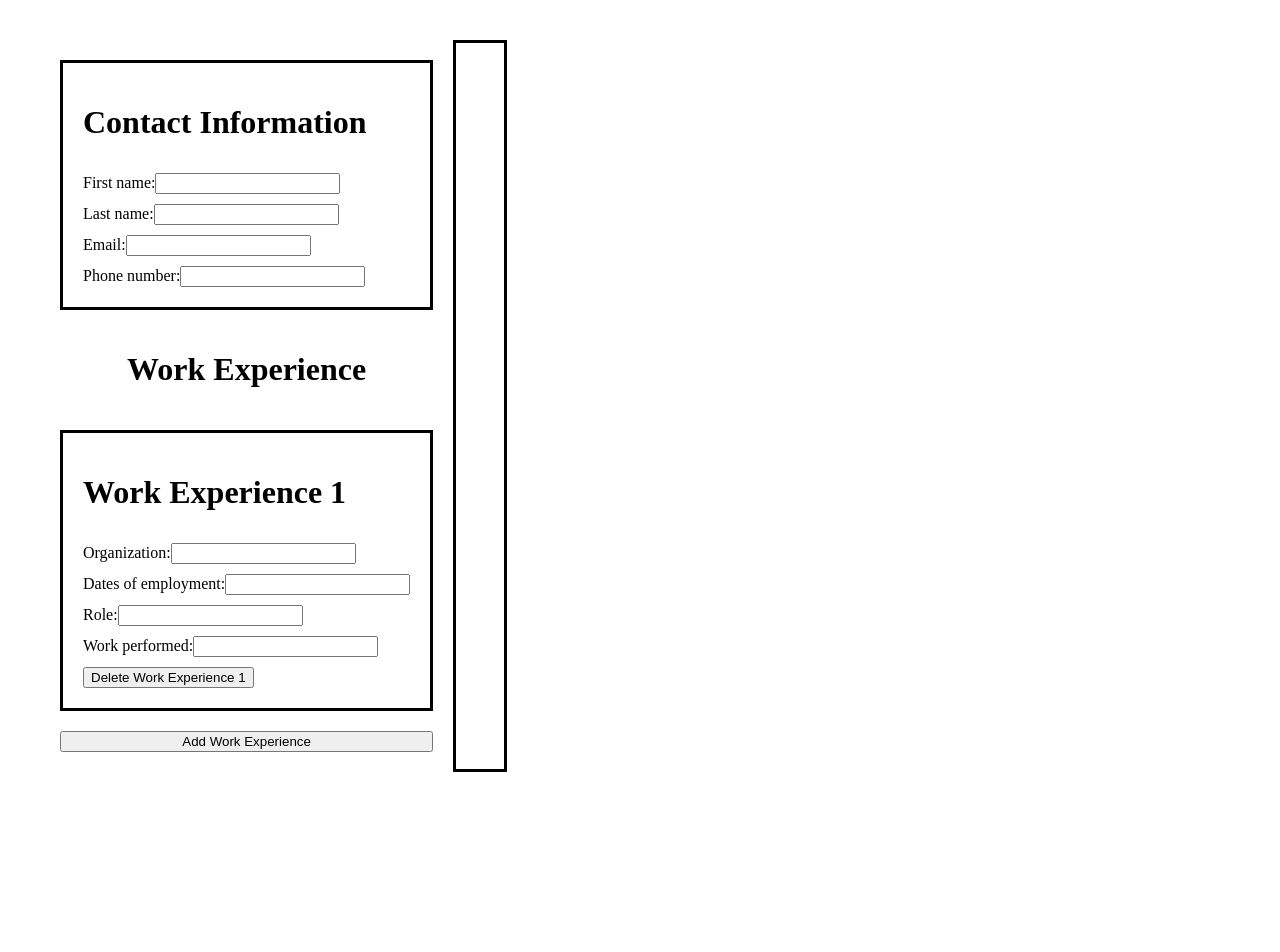
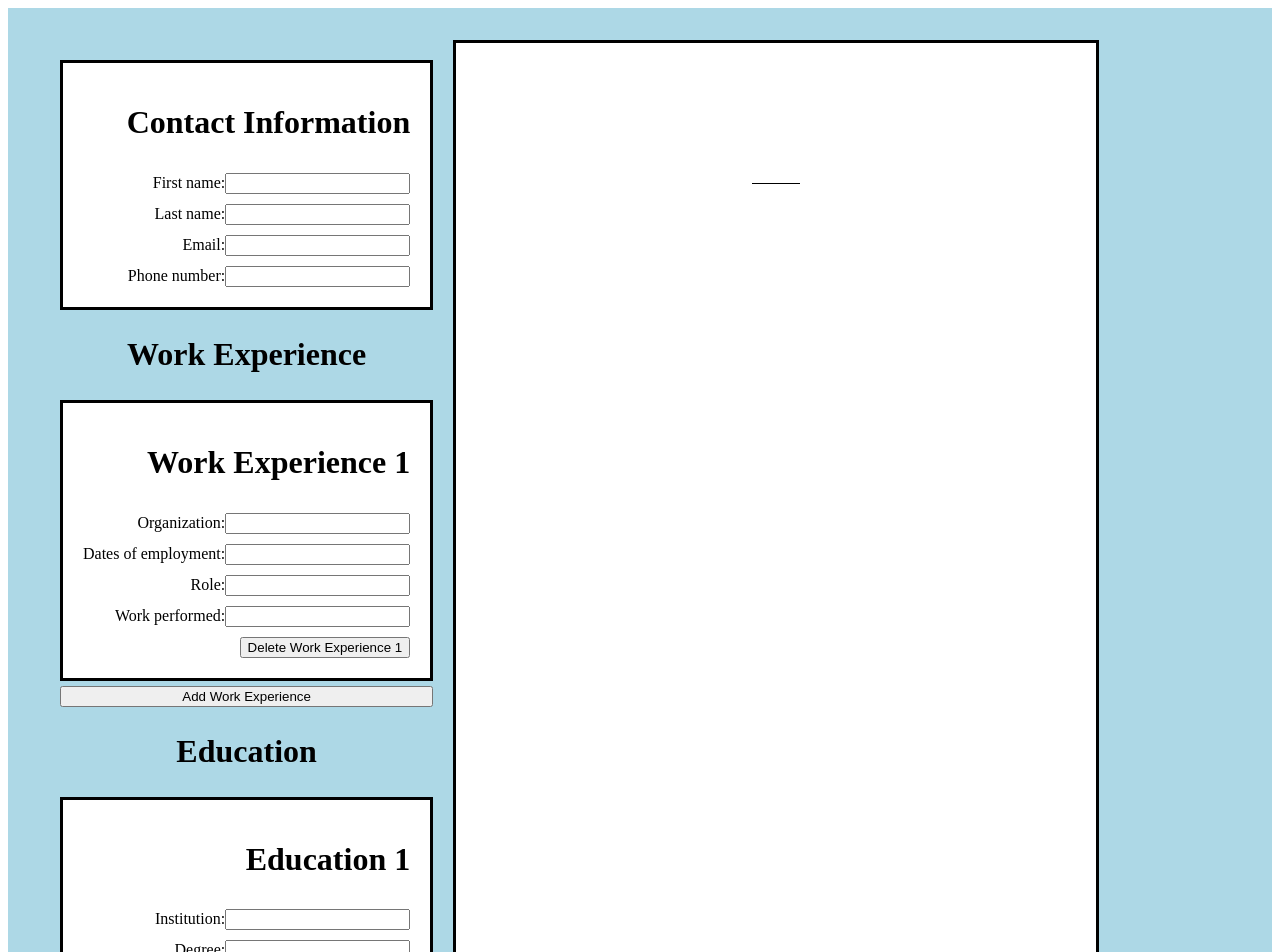
Before and after one commit to PeterHellmuth/cv-application, a React (Vite) app: page / in a window 1280 px wide. Shown: the top 952 px of the page. Before the commit the page ends 812 px from the top, so only its background shows below. Built offline with nearby package versions, Linux system fonts and the light colour scheme.

Commit message:
Copy functionality for education section, add CSS

```diff
--- a/src/App.jsx
+++ b/src/App.jsx
@@ -7,7 +7,6 @@ import CVResult from './Components/CVResult'
 import './App.css'
 
 function App() {
-  console.log("rendered");
   const [firstName, setFirstName] = useState('')
   const [lastName, setLastName] = useState('')
   const [email, setEmail] = useState('')
@@ -20,37 +19,62 @@ function App() {
   {label:"Phone number:", value:phone, setValue:setPhone}]
 
 
+  const emptyWorkExperiencePropSet = [  {label: "Organization:", value: ''},
+{label:"Dates of employment:", value:''},
+{label:"Role:", value:''},
+{label:"Work performed:", value:''},
+{label: "Deleted", value: false}]
+
   const workExperienceName = "Work Experience";
-  const [workExperiencePropSets, setWorkExperiencePropSets] = useState([[  {label: "Organization:", value: ''},
-  {label:"Dates of employment:", value:''},
-  {label:"Role:", value:''},
-  {label:"Work performed:", value:''},
-{label: "Deleted", value: false}]]);
+  const [workExperiencePropSets, setWorkExperiencePropSets] = useState([emptyWorkExperiencePropSet]);
 
 function setWorkExperiencePropValue(index, value, propSet){
   let propSetIndex = workExperiencePropSets.indexOf(propSet);
-  const newList = workExperiencePropSets.map((propSet) => propSet.map((prop) => prop)); // immutable copy
+  const newList = workExperiencePropSets.map((propSet) => propSet); // immutable copy
   newList[propSetIndex][index].value = value;
-  console.log(workExperiencePropSets);
-  console.log(newList);
   setWorkExperiencePropSets(newList);
 }
 
 function removeWorkExperience(propSet){
   let index = workExperiencePropSets.indexOf(propSet);
-  const newList = workExperiencePropSets;
+  const newList = workExperiencePropSets.map((propSet) => propSet); // immutable copy
   newList.splice(index, 1);
   setWorkExperiencePropSets(newList);
 }
 
 function addWorkExperience(){
-  const newList = workExperiencePropSets;
-  newList.push([  {label: "Organization:", value: ''},
-  {label:"Dates of employment:", value:''},
-  {label:"Role:", value:''},
-  {label:"Work performed:", value:''},
-{label: "Deleted", value: false}]);
+  const newList = workExperiencePropSets.map((propSet) => propSet); // immutable copy
+  newList.push(emptyWorkExperiencePropSet);
 setWorkExperiencePropSets(newList);
+}
+
+
+const emptyEducationPropSet = [  {label: "Institution:", value: ''},
+{label:"Degree:", value:''},
+{label:"Description:", value:''},
+{label:"Dates attended:", value:''},
+{label: "Deleted", value: false}]
+const educationName = "Education";
+  const [educationPropSets, setEducationPropSets] = useState([emptyEducationPropSet]);
+
+function setEducationPropValue(index, value, propSet){
+  let propSetIndex = educationPropSets.indexOf(propSet);
+  const newList = educationPropSets.map((propSet) => propSet); // immutable copy
+  newList[propSetIndex][index].value = value;
+  setEducationPropSets(newList);
+}
+
+function removeEducation(propSet){
+  let index = educationPropSets.indexOf(propSet);
+  const newList = educationPropSets.map((propSet) => propSet); // immutable copy
+  newList.splice(index, 1);
+  setEducationPropSets(newList);
+}
+
+function addEducation(){
+  const newList = educationPropSets.map((propSet) => propSet); // immutable copy
+  newList.push(emptyEducationPropSet);
+setEducationPropSets(newList);
 }
 
   return (
@@ -58,9 +82,10 @@ setWorkExperiencePropSets(newList);
       <div className="controls-container">
         <FormSection key={contactInfoProps} formName={contactInfoName} formProps = {contactInfoProps}></FormSection>
         <ModularSection formName={workExperienceName} propSetList={workExperiencePropSets} removePropSet={removeWorkExperience} setListValue={setWorkExperiencePropValue} addPropSet ={addWorkExperience}></ModularSection>
+        <ModularSection formName={educationName} propSetList={educationPropSets} removePropSet={removeEducation} setListValue={setEducationPropValue} addPropSet ={addEducation}></ModularSection>
       </div>
       <div className="cv-result">
-        <CVResult firstName={firstName} lastName={lastName} email={email} phone={phone}></CVResult>
+        <CVResult firstName={firstName} lastName={lastName} email={email} phone={phone} workExperience={workExperiencePropSets} education={educationPropSets}></CVResult>
 
       </div>
     </>
--- a/src/Components/CVResult.jsx
+++ b/src/Components/CVResult.jsx
@@ -1,9 +1,49 @@
-function CVResult({firstName, lastName, email, phone}){
+function CVResult({firstName, lastName, email, phone, workExperience, education}){
+
+
 return(
 <>
+<div className="contact-section">
     <h1>{firstName}&nbsp;{lastName}</h1>
     <h2>{email}</h2>
     <h2>{phone}</h2>
+</div>
+<div className="work-section">
+    {
+        workExperience.map((propSet, index)=>{
+            return (
+                <div key={index} className="work-experience">
+                    <div className="work-experience-header">
+                        <h1 className="title">{propSet[0].value}</h1>
+                        <span className="date">{propSet[1].value}</span>
+                    </div>
+                    <div className="work-description">
+                        <h3 className="role">{propSet[2].value}</h3>
+                        <p>{propSet[3].value}</p>
+                    </div>
+                </div>
+            )
+        })
+    }
+</div>
+<div className="work-section">
+{
+        education.map((propSet, index)=>{
+            return (
+                <div key={index} className="work-experience">
+                    <div className="work-experience-header">
+                        <h1 className="title">{propSet[0].value}</h1>
+                        <span className="date">{propSet[3].value}</span>
+                    </div>
+                    <div className="work-description">
+                        <h3 className="role">{propSet[1].value}</h3>
+                        <p>{propSet[2].value}</p>
+                    </div>
+                </div>
+            )
+        })
+    }
+</div>
 </>
 
 )
--- a/src/Components/FormSection.jsx
+++ b/src/Components/FormSection.jsx
@@ -1,15 +1,21 @@
 function FormSection({formName, formProps, removePropSet = null, setListValue = null}){
 const title = formName;
 let canDelete = null;
+let maxLength = null;
  const inputFields = formProps.map((prop, index) =>{
+  if(formName === "Contact Information" || prop.label === "Dates of employment:" || prop.label === "Dates attended:"){
+    maxLength = 30;
+  } else{
+    maxLength = 600;
+  }
   if(setListValue){
     if(prop.label!="Deleted"){
-      return (<label key={index}>{prop.label}<input value={prop.value} onChange={(e) => setListValue(index, e.target.value, formProps)} key={index}></input></label>)
+      return (<label key={index}>{prop.label}<input maxLength = {maxLength} value={prop.value} onChange={(e) => setListValue(index, e.target.value, formProps)} key={index}></input></label>)
     } else{
       canDelete = true;
     }
   } else{
-      return (<label key={index}>{prop.label}<input value={prop.value} onChange={(e) => prop.setValue(e.target.value)} key={index}></input></label>)
+      return (<label key={index}>{prop.label}<input maxLength = {maxLength} value={prop.value} onChange={(e) => prop.setValue(e.target.value)} key={index}></input></label>)
   }
 });
 
--- a/src/index.css
+++ b/src/index.css
@@ -1,28 +1,61 @@
 #root{
   display: flex;
+  background-color: lightblue;
 }
 
 .controls-container{
   display: flex;
   flex-direction: column;
   padding: 20px;
-  gap: 20px;
+  gap: 5px;
+
 }
 
+.contact-section{
+  border-bottom: 1px solid black;
+  padding: 20px;
+  margin: 0 auto;
+}
 .form-section{
   border-style: solid;
   display: flex;
   flex-direction: column;
+  align-items: end;
   gap: 10px;
-  align-items: start;
   padding: 20px;
+  background-color: white;
+}
+
+.title{
+  max-width: 400px;
+  overflow-wrap:break-word;
 }
 
 .cv-result{
+  background-color: white;
   border-style: solid;
   display: flex;
   flex-direction: column;
-  gap: 10px;
+
   align-items: start;
   padding: 20px;
+  width: 600px;
 }
+
+.work-experience-header{
+  display: flex;
+  justify-content: space-between;
+  align-items: center;
+}
+
+.work-section, contact-section, work-experience{
+  width: 100%;
+}
+
+.work-description{
+  text-align: left;
+}
+
+.role{
+  margin: 0px;
+}
```
